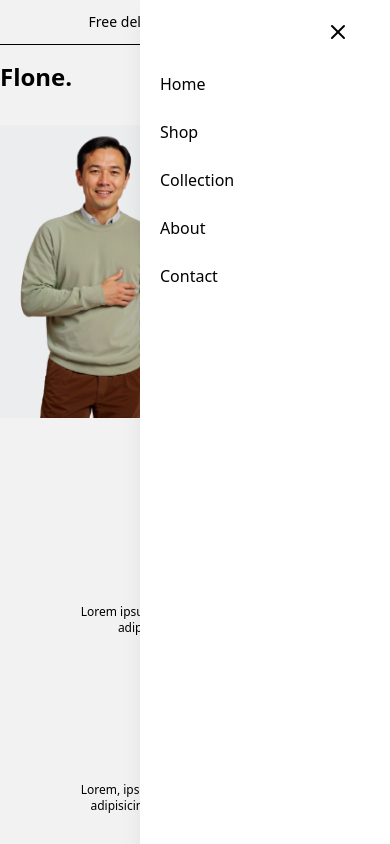
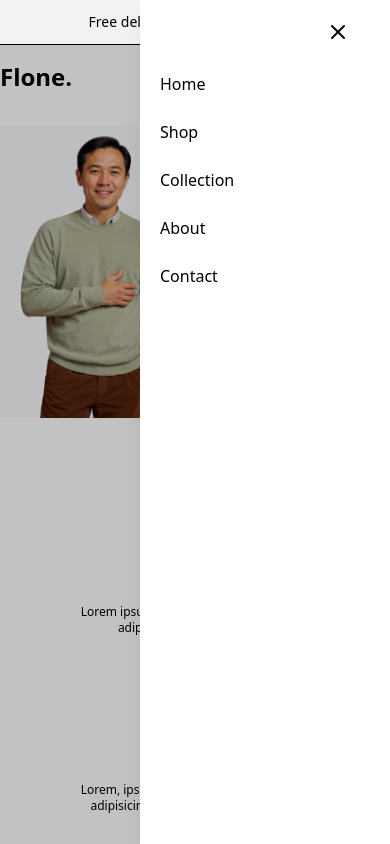
Before and after one commit to owais3536/Flone., a React (Vite) app in the folder client/: page / in a window 390 px wide. Both pictures are taken after a click on the item 380 px from the left and 77 px from the top of the page. Shown: the top 844 px of the page. Built offline with nearby package versions, Linux system fonts and the light colour scheme.

Commit message:
Fix navbar overlay

```diff
--- a/client/src/components/Navbar.jsx
+++ b/client/src/components/Navbar.jsx
@@ -23,6 +23,11 @@ const Navbar = () => {
                 </p>
             </div>
 
+            {/* mobile navbar */}
+            <div
+                className={`fixed md:hidden w-full h-full pointer-events-auto bg-black/20 z-10
+                ${toggleLinks ? "opacity-100" : "opacity-0 pointer-events-none"}`}
+            ></div>
             <nav className="flex items-center justify-between py-4">
                 <h2 className='font-bold text-2xl'>Flone.</h2>
 
```
